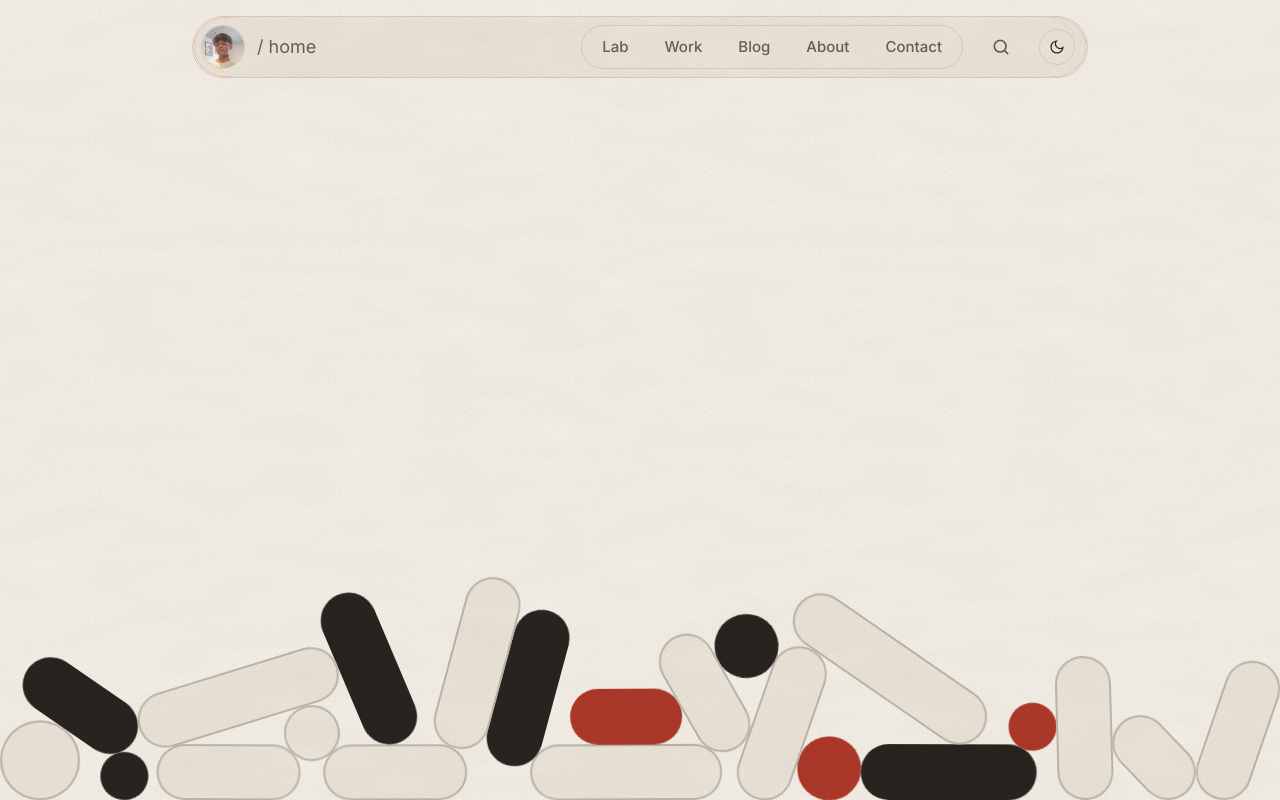
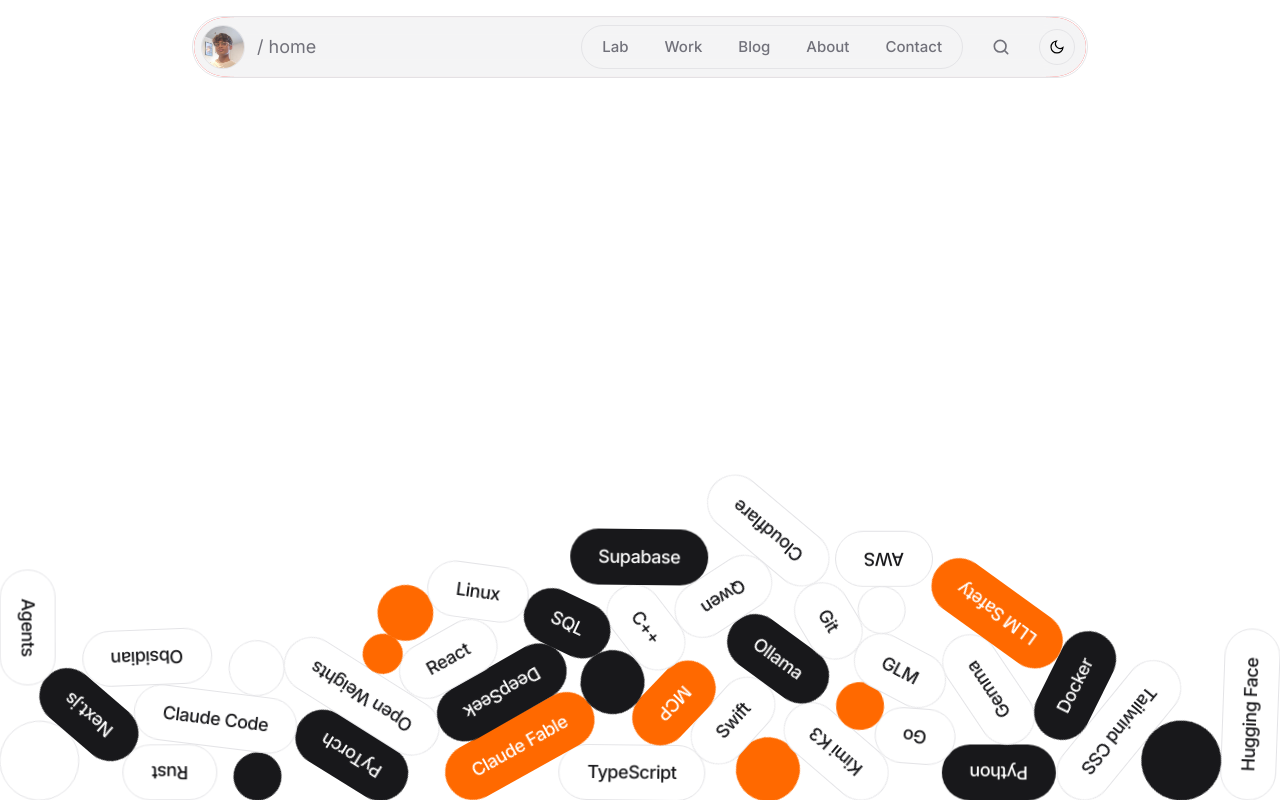
Before and after one commit to tirthfx/portfolio, a Next.js app: page /portfolio/ in a window 1280 px wide. Built offline with nearby package versions, Linux system fonts and the light colour scheme.

Commit message:
Pure black/white theme; stack-labelled shapes in Kokonut colors

```diff
--- a/src/app/globals.css
+++ b/src/app/globals.css
@@ -7,16 +7,18 @@
 
 /* Paper tokens: never pure black/white. Notes in portfolio-vault/02 Design */
 :root {
-  --paper: #FAF7F1; --paper-2: #F1ECE2; --ink: #2A2420; --ink-soft: #6B6158;
-  --line: #DED6C8; --accent: #B23A2B;
-  --grain-opacity: .45; --grain-blend: multiply;
+  /* Pure black / white theme (2026-11-07, replaces cream/black paper — see vault Decision Log) */
+  --paper: #FFFFFF; --paper-2: #F4F4F5; --ink: #000000; --ink-soft: #71717A;
+  --line: #E4E4E7; --accent: #F97316;
+  /* Paper grain is off for the pure look; raise these to bring it back */
+  --grain-opacity: 0; --grain-blend: multiply;
   --background: var(--paper); --foreground: var(--ink);
   color-scheme: light;
 }
 :root[data-theme="dark"] {
-  --paper: #161514; --paper-2: #1F1D1B; --ink: #ECE6DA; --ink-soft: #A39B8F;
-  --line: #34302C; --accent: #E0674F;
-  --grain-opacity: .22; --grain-blend: screen;
+  --paper: #000000; --paper-2: #18181B; --ink: #FFFFFF; --ink-soft: #A1A1AA;
+  --line: #27272A; --accent: #F97316;
+  --grain-opacity: 0; --grain-blend: screen;
   color-scheme: dark;
 }
 
--- a/src/app/page.tsx
+++ b/src/app/page.tsx
@@ -1,35 +1,59 @@
 import ShapeHero, { type HeroShape } from "@/components/kokonutui/shape-hero";
 import { cn } from "@/lib/utils";
 
-// Blank shapes in paper colors. No text until Tirth approves copy.
-const SOLID = "bg-ink";
-const OUTLINE = "border-2 border-ink-soft/35 bg-paper-2";
-const ACCENT = "bg-accent-ink";
-const pill = (w: string) => cn("h-14", w);
+// Kokonut UI's original shape colors: white / near-black pills and orange accents.
+const PILL = "h-14 px-7 font-medium text-lg tracking-tight";
+const OUTLINE =
+  "border border-zinc-200 bg-white text-zinc-900 dark:border-zinc-800 dark:bg-zinc-900 dark:text-zinc-100";
+const SOLID = "bg-zinc-900 text-white dark:bg-zinc-100 dark:text-zinc-900";
+const ACCENT = "bg-orange-500 text-white";
 
+const pill = (id: string, content: string, look: string): HeroShape => ({ id, content, className: cn(PILL, look) });
+const dot = (id: string, size: string, look: string): HeroShape => ({ id, className: cn(size, look) });
+
+// Tirth's stack: languages, tools, and the models he works with.
 const SHAPES: HeroShape[] = [
-  { id: "p1", className: cn(pill("w-44"), SOLID) },
-  { id: "p2", className: cn(pill("w-36"), OUTLINE) },
-  { id: "d1", className: cn("size-16", ACCENT) },
-  { id: "p3", className: cn(pill("w-48"), OUTLINE) },
-  { id: "p4", className: cn(pill("w-28"), ACCENT) },
-  { id: "p5", className: cn(pill("w-40"), OUTLINE) },
-  { id: "d2", className: cn("size-12", SOLID) },
-  { id: "p6", className: cn(pill("w-56"), OUTLINE) },
-  { id: "p7", className: cn(pill("w-40"), SOLID) },
-  { id: "d3", className: cn("size-20", OUTLINE) },
-  { id: "p8", className: cn(pill("w-36"), OUTLINE) },
-  { id: "p9", className: cn(pill("w-24"), OUTLINE) },
-  { id: "p10", className: cn(pill("w-32"), SOLID) },
-  { id: "d4", className: cn("size-14", OUTLINE) },
-  { id: "p11", className: cn(pill("w-44"), OUTLINE) },
-  { id: "p12", className: cn(pill("w-36"), OUTLINE) },
-  { id: "p13", className: cn(pill("w-40"), SOLID) },
-  { id: "d5", className: cn("size-12", ACCENT) },
-  { id: "p14", className: cn(pill("w-52"), OUTLINE) },
-  { id: "p15", className: cn(pill("w-36"), OUTLINE) },
-  { id: "d6", className: cn("size-16", SOLID) },
-  { id: "p16", className: cn(pill("w-32"), OUTLINE) },
+  pill("python", "Python", SOLID),
+  pill("rust", "Rust", OUTLINE),
+  dot("d1", "size-16", ACCENT),
+  pill("typescript", "TypeScript", OUTLINE),
+  pill("claude-fable", "Claude Fable", ACCENT),
+  pill("swift", "Swift", OUTLINE),
+  dot("d2", "size-12", SOLID),
+  pill("kimi-k3", "Kimi K3", OUTLINE),
+  pill("pytorch", "PyTorch", SOLID),
+  dot("d3", "size-20", OUTLINE),
+  pill("claude-code", "Claude Code", OUTLINE),
+  pill("go", "Go", OUTLINE),
+  pill("nextjs", "Next.js", SOLID),
+  dot("d4", "size-14", OUTLINE),
+  pill("mcp", "MCP", ACCENT),
+  pill("hugging-face", "Hugging Face", OUTLINE),
+  pill("ollama", "Ollama", SOLID),
+  dot("d5", "size-12", ACCENT),
+  pill("open-weights", "Open Weights", OUTLINE),
+  pill("gemma", "Gemma", OUTLINE),
+  dot("d6", "size-16", SOLID),
+  pill("qwen", "Qwen", OUTLINE),
+  pill("deepseek", "DeepSeek", SOLID),
+  pill("glm", "GLM", OUTLINE),
+  pill("react", "React", OUTLINE),
+  dot("d7", "size-10", ACCENT),
+  pill("tailwind", "Tailwind CSS", OUTLINE),
+  pill("docker", "Docker", SOLID),
+  pill("git", "Git", OUTLINE),
+  dot("d8", "size-20", SOLID),
+  pill("llm-safety", "LLM Safety", ACCENT),
+  pill("agents", "Agents", OUTLINE),
+  pill("cpp", "C++", OUTLINE),
+  pill("sql", "SQL", SOLID),
+  dot("d9", "size-12", OUTLINE),
+  pill("aws", "AWS", OUTLINE),
+  pill("cloudflare", "Cloudflare", OUTLINE),
+  pill("supabase", "Supabase", SOLID),
+  dot("d10", "size-14", ACCENT),
+  pill("linux", "Linux", OUTLINE),
+  pill("obsidian", "Obsidian", OUTLINE),
 ];
 
 export default function Home() {
@@ -41,6 +65,8 @@ export default function Home() {
         description={null}
         actions={null}
         shapes={SHAPES}
+        // Room for the bigger pile (Kokonut's default is 0.3; extra shapes are dropped past this)
+        fill={0.5}
         className="min-h-svh bg-transparent text-ink dark:bg-transparent dark:text-ink"
       />
     </main>
--- a/src/components/nav.tsx
+++ b/src/components/nav.tsx
@@ -8,8 +8,8 @@ import LiquidCarveButton from "@/components/originkit/ui/liquid-carve-button";
 
 // The carve reads colors as plain hex (not CSS variables), so pick them per theme.
 const CARVE = {
-  light: { fill: "#F1ECE2", blob: "#FF3737" },
-  dark: { fill: "#1F1D1B", blob: "#FF3737" },
+  light: { fill: "#F4F4F5", blob: "#FF3737" },
+  dark: { fill: "#18181B", blob: "#FF3737" },
 };
 
 function useTheme() {
```
